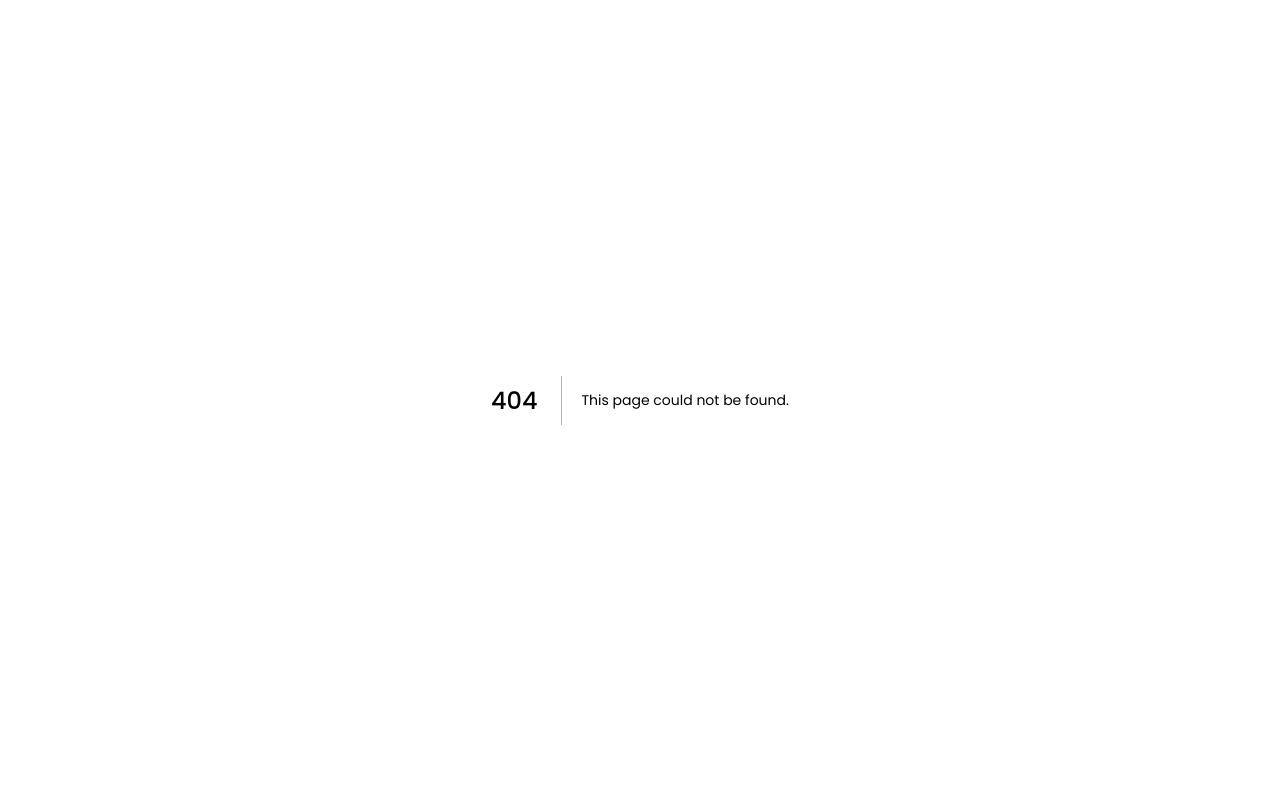
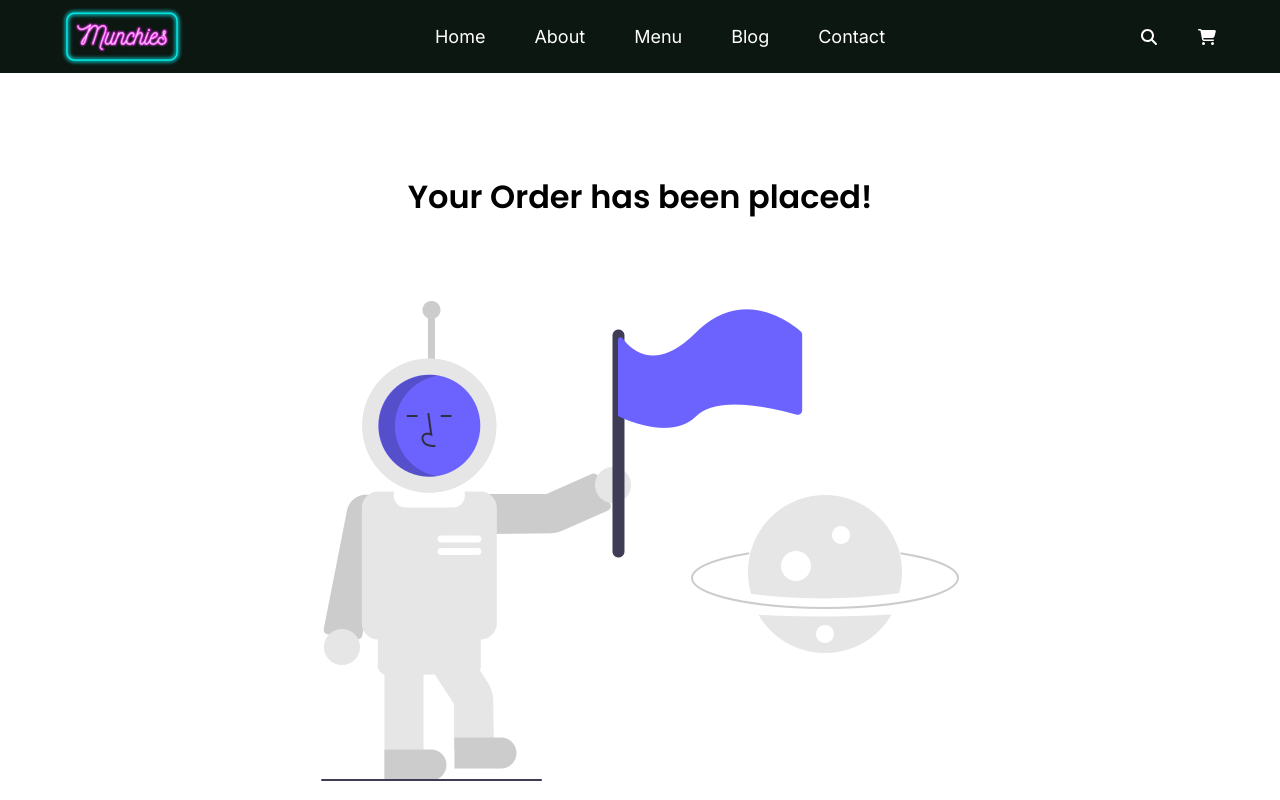
Before and after one commit to n29-dev/munchies, a Next.js app: page /checkout/success in a window 1280 px wide. Before the commit this address had no page. Shown: the top 800 px of the page. Built offline with nearby package versions, Linux system fonts and the light colour scheme.

Commit message:
add  success page

```diff
--- a/client/components/checkout/index.tsx
+++ b/client/components/checkout/index.tsx
@@ -49,7 +49,7 @@ const Checkout: FC = () => {
         if (isError) {
             setError(true);
         } else {
-            router.replace("checkout/successful");
+            router.replace("checkout/success");
         }
     };
 
--- a/client/components/checkout/successful/index.tsx
+++ /dev/null
@@ -1,14 +0,0 @@
-import { FC } from "react";
-import Layout from "@components/layout";
-
-const SuccessfulPage: FC = () => {
-    return (
-        <Layout>
-            <div>
-
-            </div>
-        </Layout>
-    );
-};
-
-export default SuccessfulPage;
--- /dev/null
+++ b/pages/checkout/success/index.tsx
@@ -0,0 +1,17 @@
+import { FC } from "react";
+import Layout from "@components/layout";
+import SuccessfulImage from "@public/images/successful-img.png";
+import Image from "next/image";
+
+const SuccessPage: FC = () => {
+    return (
+        <Layout>
+            <div className="flex flex-col items-center justify-center py-[100px]">
+                <h1 className="text-[32px] font-semibold">Your Order has been placed!</h1>
+                <Image src={SuccessfulImage} alt="successufl" />
+            </div>
+        </Layout>
+    );
+};
+
+export default SuccessPage;
```
Also changed, not shown: public/images/successful-img.png (added).
